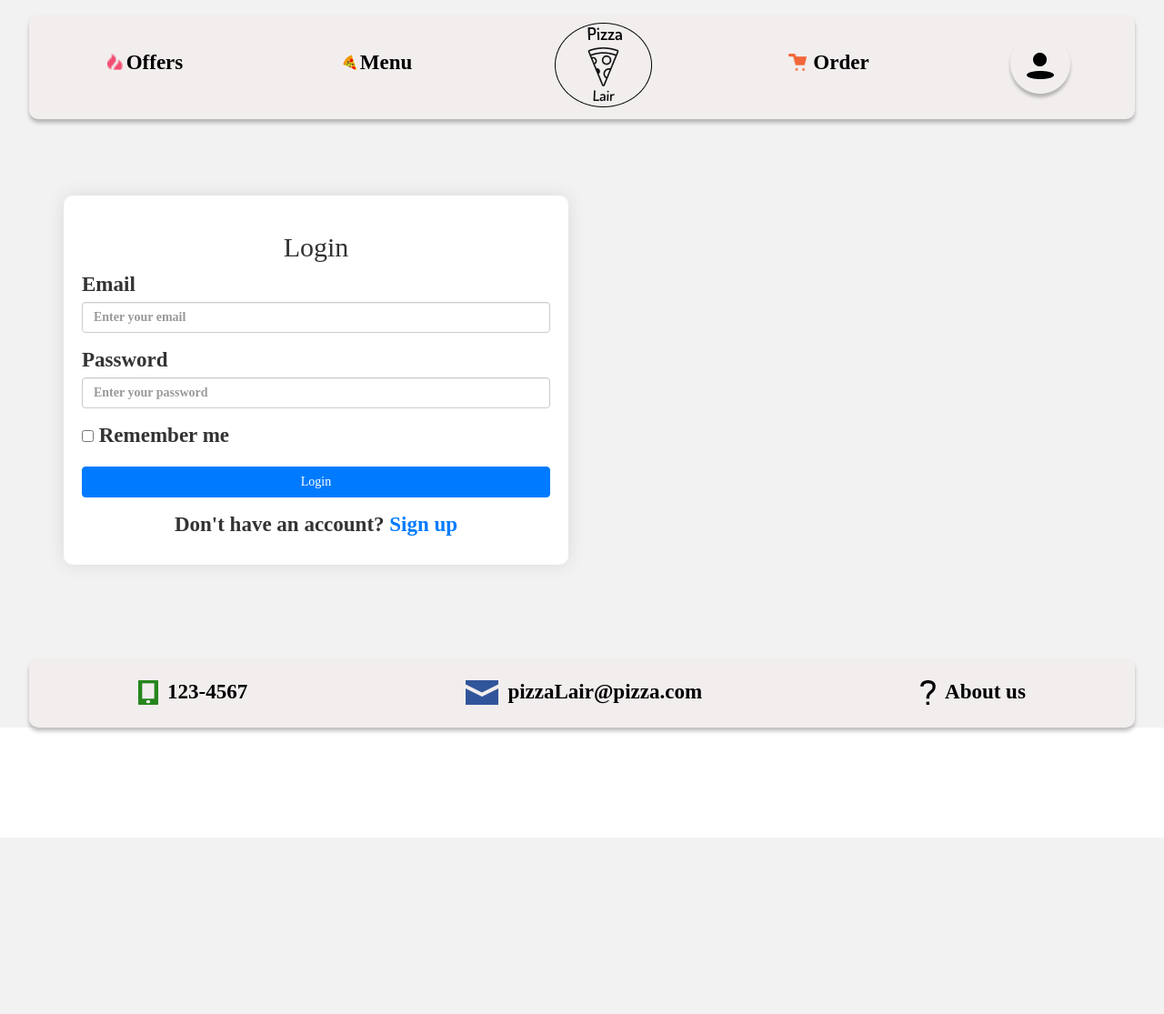
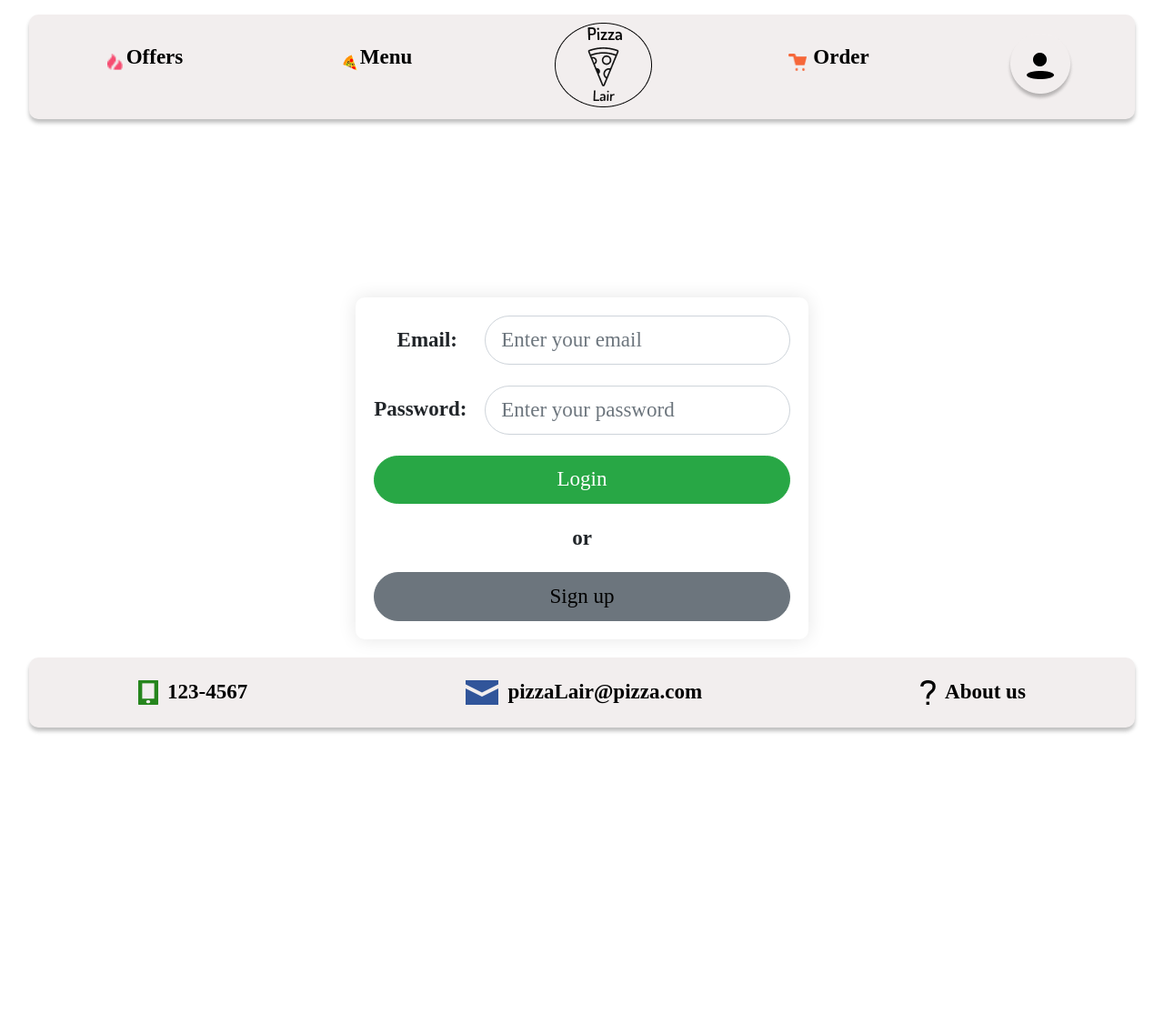
Before and after one commit to bjarkiivars/CandyQueen, a Django app: page /user/ in a window 1280 px wide. Shown: the whole page at 91% size. Before the commit the page ends 921 px from the top, so only its background shows below. Run offline with Django 4.2, Linux system fonts and the light colour scheme; some libraries are stand-ins or nearby versions.

Commit message:
Updated Bootstrap version (3 -> 4) & updated login form

```diff
--- a/pizzafront/templates/index.html
+++ b/pizzafront/templates/index.html
@@ -1,3 +1,6 @@
+{% load static %}
+<!DOCTYPE html>
+<html lang="en">
     {% load static %}
     <!DOCTYPE html>
     <html lang="en">
@@ -7,11 +10,13 @@
 
         <!-- BOOTSTRAP CDN -->
         <!-- Latest compiled and minified CSS -->
-    <link rel="stylesheet" href="https://maxcdn.bootstrapcdn.com/bootstrap/3.4.1/css/bootstrap.min.css">
+        <link rel="stylesheet" href="https://maxcdn.bootstrapcdn.com/bootstrap/4.5.2/css/bootstrap.min.css">
         <!-- jQuery library -->
         <script src="https://ajax.googleapis.com/ajax/libs/jquery/3.6.4/jquery.min.js"></script>
+        <!-- Popper JS -->
+        <script src="https://cdnjs.cloudflare.com/ajax/libs/popper.js/1.16.0/umd/popper.min.js"></script>
         <!-- Latest compiled JavaScript -->
-    <script src="https://maxcdn.bootstrapcdn.com/bootstrap/3.4.1/js/bootstrap.min.js"></script>
+        <script src="https://maxcdn.bootstrapcdn.com/bootstrap/4.5.2/js/bootstrap.min.js"></script>
 
         <!-- JQUERY -->
         <script
--- a/pizzafront/templates/userlogin.html
+++ b/pizzafront/templates/userlogin.html
@@ -1,47 +1,38 @@
 {% extends 'index.html' %}
 
 {% block logincontainer %}
-<div class="flex-container-login">
-<div class="container">
-  <div class="row justify-content-center">
-    <div class="col-md-6">
-      <form method="post" class="login-form">
+<div class="d-flex justify-content-center align-items-center vh-100">
+  <div class="login-form">
+    <form method="post" novalidate>
       {% csrf_token %}
-        <h2 class="text-center mb-4">Login</h2>
+      <div class="form-group row">
+        <label for="email" class="col-sm-3 col-form-label text-right">Email:</label>
+        <div class="col-sm-9">
+          <input type="text" class="form-control rounded-pill" id="email" name="email" placeholder="Enter your email" required>
+        </div>
+      </div>
 
-        <div class="form-group">
-          <label for="username">Email</label>
-          <input type="text" class="form-control" id="username" name="username" placeholder="Enter your email" required>
+      <div class="form-group row">
+        <label for="password" class="col-sm-3 col-form-label text-right">Password:</label>
+        <div class="col-sm-9">
+          <input type="password" class="form-control rounded-pill" id="password" name="password" placeholder="Enter your password" required>
+        </div>
       </div>
 
       <div class="form-group">
-          <label for="password">Password</label>
-          <input type="password" class="form-control" id="password" name="password" placeholder="Enter your password" required>
-        </div>
-
-        <div class="form-group form-check">
-          <input type="checkbox" class="form-check-input" id="remember-me" name="remember-me">
-          <label class="form-check-label" for="remember-me">Remember me</label>
-        </div>
-
-        <div class="form-group">
-          <button type="submit" class="btn btn-primary btn-block">Login</button>
+        <button type="submit" class="btn btn-success btn-block rounded-pill">Login</button>
       </div>
 
       <div class="text-center">
-          <p>Don't have an account? <a href="{% url 'register' %}">Sign up</a></p>
+        <p>or</p>
+        <a href="{% url 'register' %}" class="btn btn-secondary btn-block rounded-pill">Sign up</a>
       </div>
-
     </form>
   </div>
 </div>
-</div>
-</div>
 
+<!-- Move CSS styling to styles.css when done -->
 <style>
-  body {
-    background-color: #f2f2f2;
-  }
 
   .login-form {
     background-color: #fff;
@@ -54,23 +45,28 @@
     font-weight: bold;
   }
 
-  .form-check-label {
-    font-weight: normal;
+  .btn-success {
+    background-color: #28a745;
+    border-color: #28a745;
   }
 
-  .btn-primary {
-    background-color: #007bff;
-    border-color: #007bff;
+  .btn-success:hover {
+    background-color: #218838;
+    border-color: #1e7e34;
   }
 
-  .btn-primary:hover {
-    background-color: #0069d9;
-    border-color: #0062cc;
+  .btn-secondary {
+    background-color: #6c757d;
+    border-color: #6c757d;
+    color: #000;
   }
 
-  a {
-    color: #007bff;
+  .btn-secondary:hover {
+    background-color: #5a6268;
+    border-color: #545b62;
+    color: #000;
   }
+
 </style>
 
 {% endblock %}
```
Lines whose indentation alone changed are shown as unchanged.
